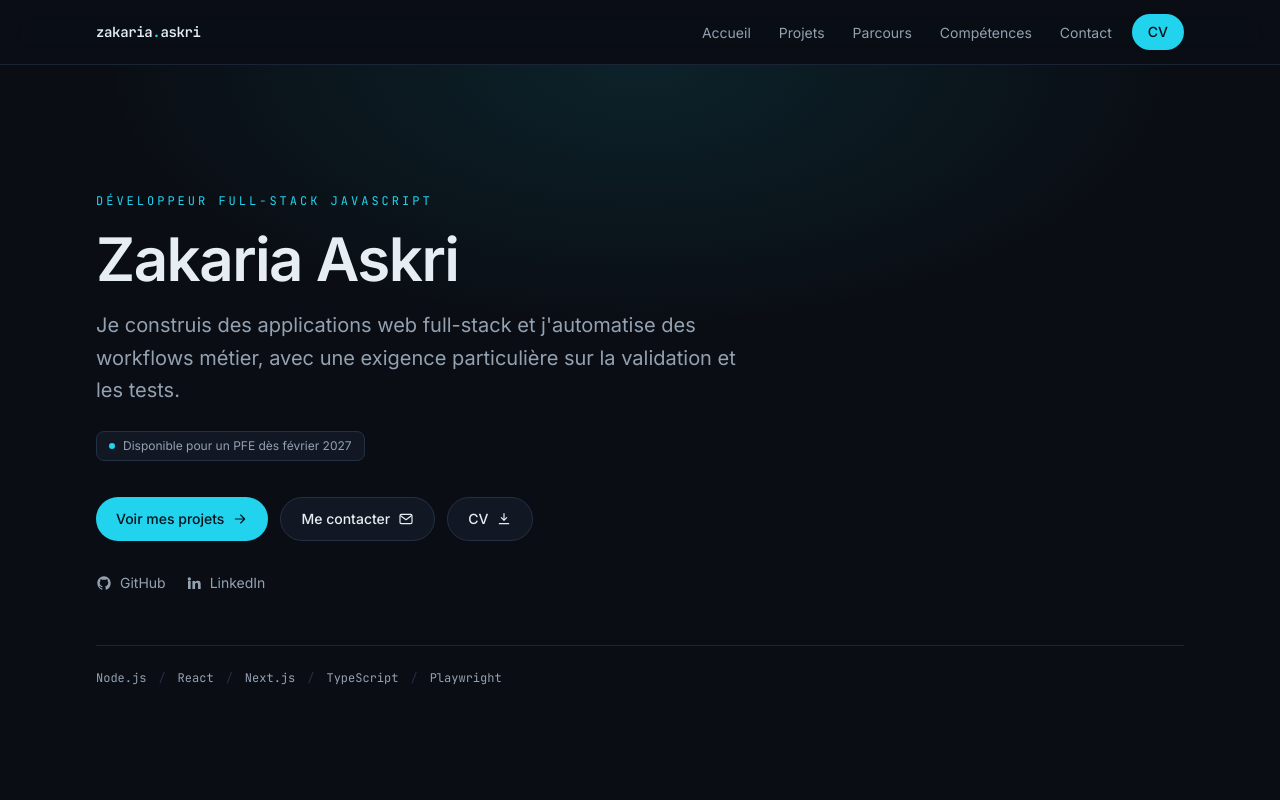
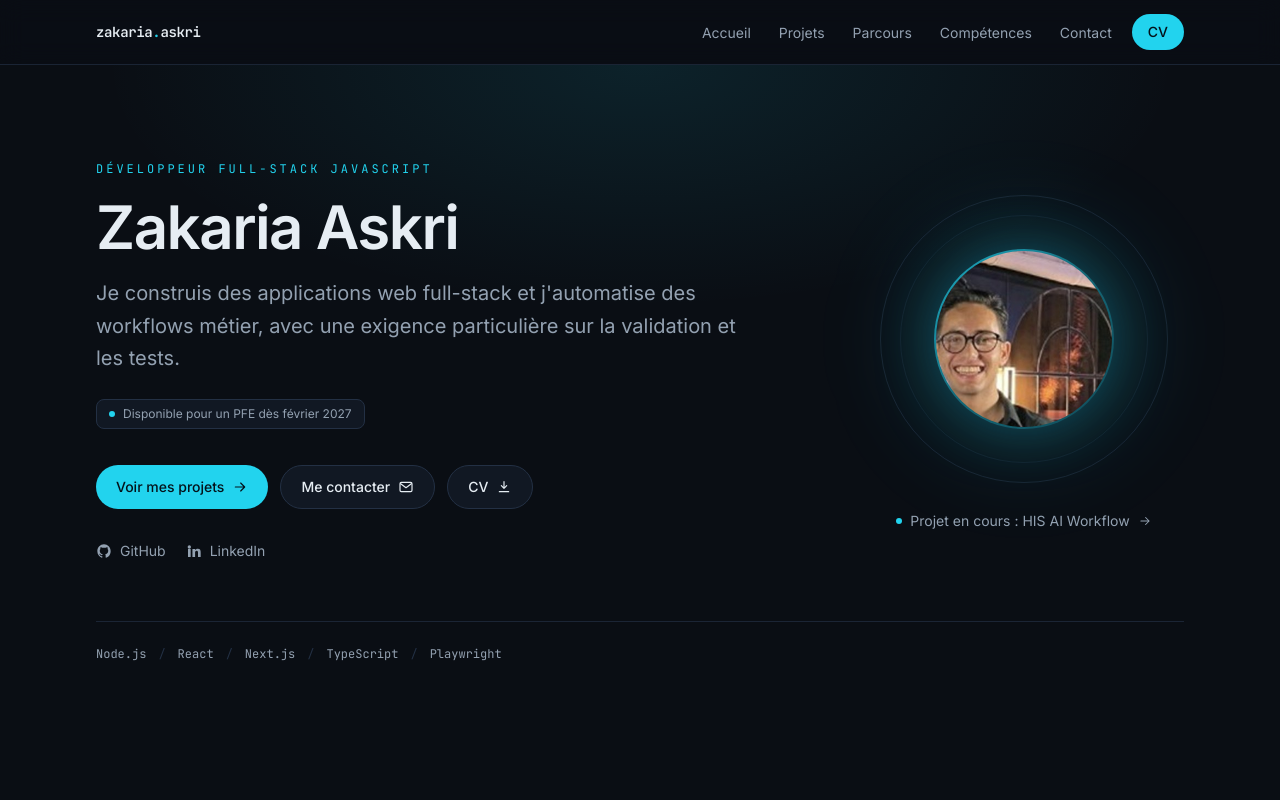
Before and after one commit to zakaria1234-sudo/zakaria-askri-portfolio, a Next.js app: page / in a window 1280 px wide. Shown: the top 800 px of the page. Built offline with nearby package versions, Linux system fonts and the light colour scheme; no server answers.

Commit message:
travail 90%

```diff
--- a/src/components/sections/hero.tsx
+++ b/src/components/sections/hero.tsx
@@ -1,3 +1,6 @@
+import Image from "next/image";
+import Link from "next/link";
+
 import { getPublishedProjects, profile, socials } from "@/content";
 import { Button } from "@/components/ui/button";
 import { Container } from "@/components/ui/container";
@@ -17,7 +20,11 @@ const socialIcons = {
 } as const;
 
 export function Hero() {
-  const hasProjects = getPublishedProjects().length > 0;
+  const publishedProjects = getPublishedProjects();
+  const hasProjects = publishedProjects.length > 0;
+  const currentProject = publishedProjects.find(
+    (project) => project.slug === "his-ai-workflow",
+  );
 
   return (
     <section aria-labelledby="hero-title" className="relative overflow-hidden">
@@ -26,7 +33,9 @@ export function Hero() {
         className="pointer-events-none absolute inset-0 -z-10 bg-[radial-gradient(60%_50%_at_50%_0%,rgba(34,211,238,0.10),transparent_70%)]"
       />
 
-      <Container className="py-20 sm:py-28 lg:py-32">
+      <Container className="py-12 sm:py-24 lg:py-24">
+        <div className="grid items-center gap-6 sm:gap-10 lg:grid-cols-[minmax(0,1fr)_20rem] lg:gap-16">
+          <div>
             <p className="font-mono text-xs uppercase tracking-[0.25em] text-accent">
               {profile.title}
             </p>
@@ -99,8 +108,52 @@ export function Hero() {
                 );
               })}
             </ul>
+          </div>
 
-        <ul className="mt-12 flex flex-wrap items-center gap-x-3 gap-y-2 border-t border-line/70 pt-6 font-mono text-xs text-muted">
+          <div className="order-first flex flex-col items-center lg:order-none">
+            <div className="relative flex size-40 items-center justify-center sm:size-64 lg:size-72">
+              <div
+                aria-hidden="true"
+                className="absolute inset-0 rounded-full border border-line/60"
+              />
+              <div
+                aria-hidden="true"
+                className="absolute inset-5 hidden rounded-full border border-line/35 sm:block"
+              />
+              <div
+                aria-hidden="true"
+                className="absolute inset-4 rounded-full bg-accent/10 blur-2xl"
+              />
+
+              <div className="relative rounded-full bg-linear-to-br from-accent/80 via-accent/40 to-accent/25 p-0.5 shadow-[0_0_70px_-18px_rgba(34,211,238,0.55)]">
+                <Image
+                  src="/photo-de-profil/portrait.jpg"
+                  alt="Portrait de Zakaria Askri"
+                  width={320}
+                  height={320}
+                  loading="eager"
+                  className="size-28 rounded-full object-cover sm:size-40 lg:size-44"
+                />
+              </div>
+            </div>
+
+            {currentProject ? (
+              <Link
+                href={`/projects/${currentProject.slug}`}
+                className="mt-7 hidden items-center gap-2 text-sm text-muted transition-colors hover:text-foreground lg:inline-flex"
+              >
+                <span
+                  aria-hidden="true"
+                  className="size-1.5 rounded-full bg-accent"
+                />
+                Projet en cours : {currentProject.title}
+                <ArrowRightIcon className="size-3.5" />
+              </Link>
+            ) : null}
+          </div>
+        </div>
+
+        <ul className="mt-14 flex flex-wrap items-center gap-x-3 gap-y-2 border-t border-line/70 pt-6 font-mono text-xs text-muted">
           {stack.map((item, index) => (
             <li key={item} className="flex items-center gap-3">
               {index > 0 ? (
```
Also changed, not shown: public/photo-de-profil/photo-de-profil.jpg (added), public/photo-de-profil/portrait.jpg (added). Lines whose indentation alone changed are shown as unchanged.
